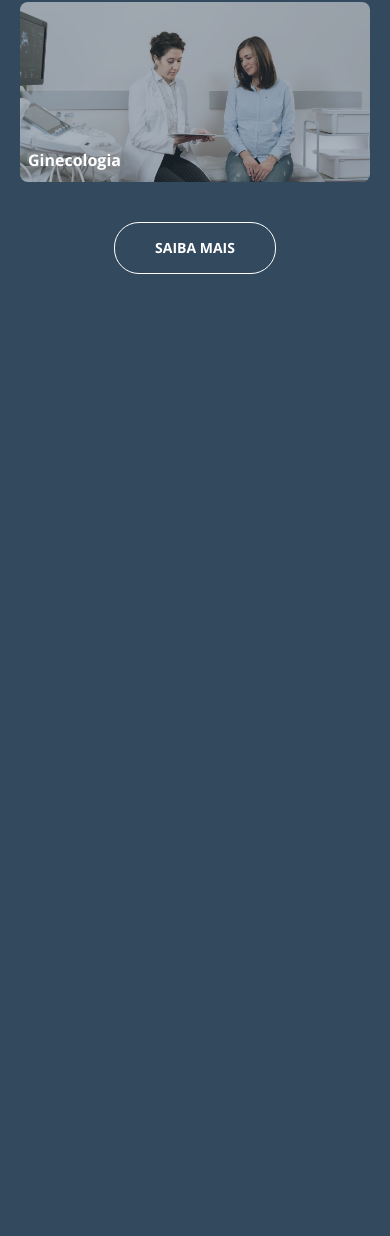
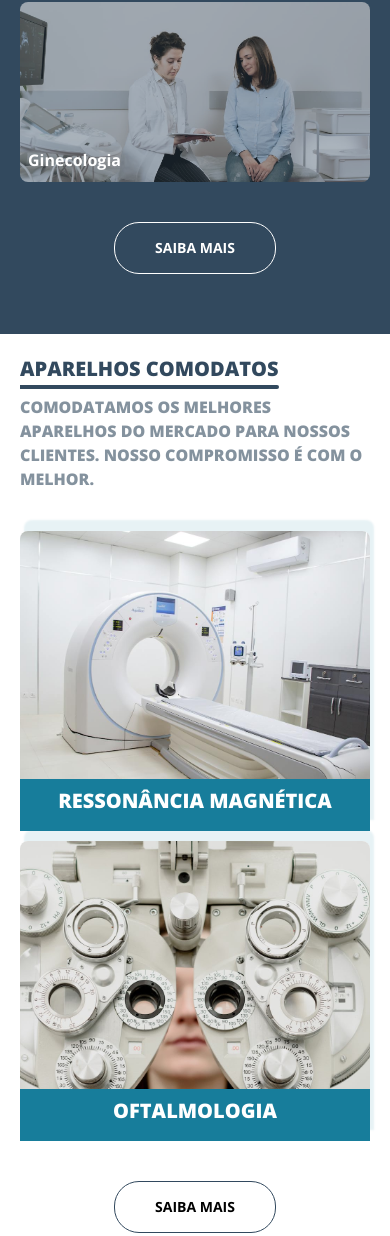
Before and after one commit to renancaldasdev/rweTelemedicina, a website built with Vite: page index.html in a window 390 px wide. Shown: the part 5175-6411 px from the top of the page. Before the commit the page ends 5509 px from the top, so only its background shows below. Built offline with nearby package versions, Linux system fonts and the light colour scheme; files whose address does not match are found by name.

Commit message:
feat: iniciado aparelhos comodatos

```diff
--- /dev/null
+++ b/css/leased-devices.css
@@ -0,0 +1,147 @@
+#leased-devices {
+  background-color: var(--white-color);
+  padding: 2rem 0;
+}
+
+.leased-devices--title h2 {
+  font: var(--font-title-main);
+  color: var(--principal-color);
+  text-transform: uppercase;
+  display: inline-block;
+  position: relative;
+  padding-bottom: 1rem;
+  margin-bottom: 0.6rem;
+}
+
+.leased-devices--title h2::after {
+  content: "";
+  position: absolute;
+  bottom: 0;
+  left: 0;
+  background-color: var(--principal-color);
+  border-radius: 0 4px 4px 0;
+  width: 100%;
+  height: 0.4rem;
+}
+
+.leased-devices--title p {
+  color: var(--gray-color-page);
+  font: var(--font-subtitle);
+  font-weight: 900;
+  text-transform: uppercase;
+}
+
+.leased-device {
+  flex: 1 30rem;
+  height: 30rem;
+  border-radius: 0.8rem 0.8rem 0 0;
+  position: relative;
+  -webkit-box-shadow: 4px -11px 2px 0px rgba(23, 125, 155, 0.1);
+  -moz-box-shadow: 4px -11px 2px 0px rgba(23, 125, 155, 0.1);
+  box-shadow: 4px -11px 2px 0px rgba(23, 125, 155, 0.1);
+}
+
+.leased-device.resonance {
+  background-image: url("../images/leased-devices-img/ressonancia.jpg");
+  background-position: center;
+  background-repeat: no-repeat;
+  background-size: cover;
+}
+.leased-device.ophthalmology {
+  background-image: url("../images/leased-devices-img/oftamologia.jpg");
+  background-position: center;
+  background-repeat: no-repeat;
+  background-size: cover;
+}
+.leased-device.report {
+  background-image: url("../images/how-it-works/laudo.jpg");
+  background-position: center;
+  background-repeat: no-repeat;
+  background-size: cover;
+}
+.leased-device.result {
+  background-image: url("../images/how-it-works/resultado.jpg");
+  background-position: center;
+  background-repeat: no-repeat;
+  background-size: cover;
+}
+
+.leased-device--content {
+  position: absolute;
+  width: 100%;
+  bottom: 0;
+  background-color: var(--blue-color-page);
+  padding: 1rem 0.8rem;
+  z-index: 1;
+}
+
+.leased-device--title {
+  text-align: center;
+}
+
+.leased-device--title p {
+  font: var(--font-service-title);
+  color: var(--white-color);
+  margin-bottom: 0.8rem;
+  text-transform: uppercase;
+}
+
+.leased-device--text p {
+  font: var(--font-service-text);
+  color: var(--white-color);
+  display: none;
+  text-align: center;
+}
+
+.leased-device:hover::after {
+  content: "";
+  width: 100%;
+  border-radius: 0.8rem 0.8rem 0 0;
+  background-color: var(--principal-color);
+  position: absolute;
+  top: 0;
+  bottom: 0;
+  opacity: 0.6;
+}
+
+.leased-device:hover .leased-device--text p {
+  display: block;
+}
+
+.leased-devices-for-some-services {
+  color: var(--gray-color-page);
+  font: var(--font-subtitle);
+  font-weight: 900;
+  text-transform: uppercase;
+  text-align: right;
+}
+
+@media (max-width: 768px) {
+  #leased-devices {
+    padding: 0;
+  }
+  .leased-devices--title h2 {
+    font: var(--font-title-main-mobile);
+    padding-bottom: 0.5rem;
+  }
+
+  .leased-devices--title p {
+    color: var(--gray-color-page);
+    font: var(--font-subtitle-mobile);
+    font-weight: 900;
+  }
+  .how-it-work--text p {
+    display: block;
+    height: 4rem;
+  }
+
+  .how-it-work::after {
+    content: "";
+    width: 100%;
+    background-color: var(--principal-color);
+    position: absolute;
+    top: 0;
+    bottom: 0;
+    opacity: 0.6;
+  }
+}
--- a/index.html
+++ b/index.html
@@ -186,7 +186,7 @@
         </div>
       </section>
 
-      <div id="specialties">
+      <section id="specialties">
         <div class="container">
           <div class="specialties--title">
             <h2>Especialidades atendidas</h2>
@@ -246,7 +246,50 @@
             <a href="#">Saiba mais</a>
           </div>
         </div>
-      </div>
+      </section>
+
+      <section id="leased-devices">
+        <div class="container">
+          <div class="leased-devices--title">
+            <h2>APARELHOS COMODATOS</h2>
+            <p>
+              Comodatamos os melhores aparelhos do mercado para nossos clientes.
+              Nosso compromisso é com o melhor.
+            </p>
+          </div>
+
+          <div class="how-it-works--content">
+            <div class="leased-device resonance">
+              <div class="leased-device--content">
+                <div class="leased-device--title">
+                  <p>Ressonância Magnética</p>
+                </div>
+                <div class="leased-device--text">
+                  <p>
+                    Já estamos comodatando equipamento de ressonância magnética
+                  </p>
+                </div>
+              </div>
+            </div>
+            <div class="leased-device ophthalmology">
+              <div class="leased-device--content">
+                <div class="leased-device--title">
+                  <p>OFTALMOLOGIA</p>
+                </div>
+                <div class="leased-device--text">
+                  <p>
+                    Optótipo - Campímetro - Retinógrafo - Acuidade digital com
+                    teste de Ishihara
+                  </p>
+                </div>
+              </div>
+            </div>
+          </div>
+          <div class="button button-white button-service">
+            <a href="#">Saiba mais</a>
+          </div>
+        </div>
+      </section>
     </main>
 
     <script type="module" src="main.js"></script>
--- a/style.css
+++ b/style.css
@@ -4,3 +4,4 @@
 @import url("css/our-services.css");
 @import url("css/how-it-works.css");
 @import url("css/specialties.css");
+@import url("css/leased-devices.css");
```
Also changed, not shown: images/leased-devices-img/oftamologia.jpg (added), images/leased-devices-img/ressonancia.jpg (added).
